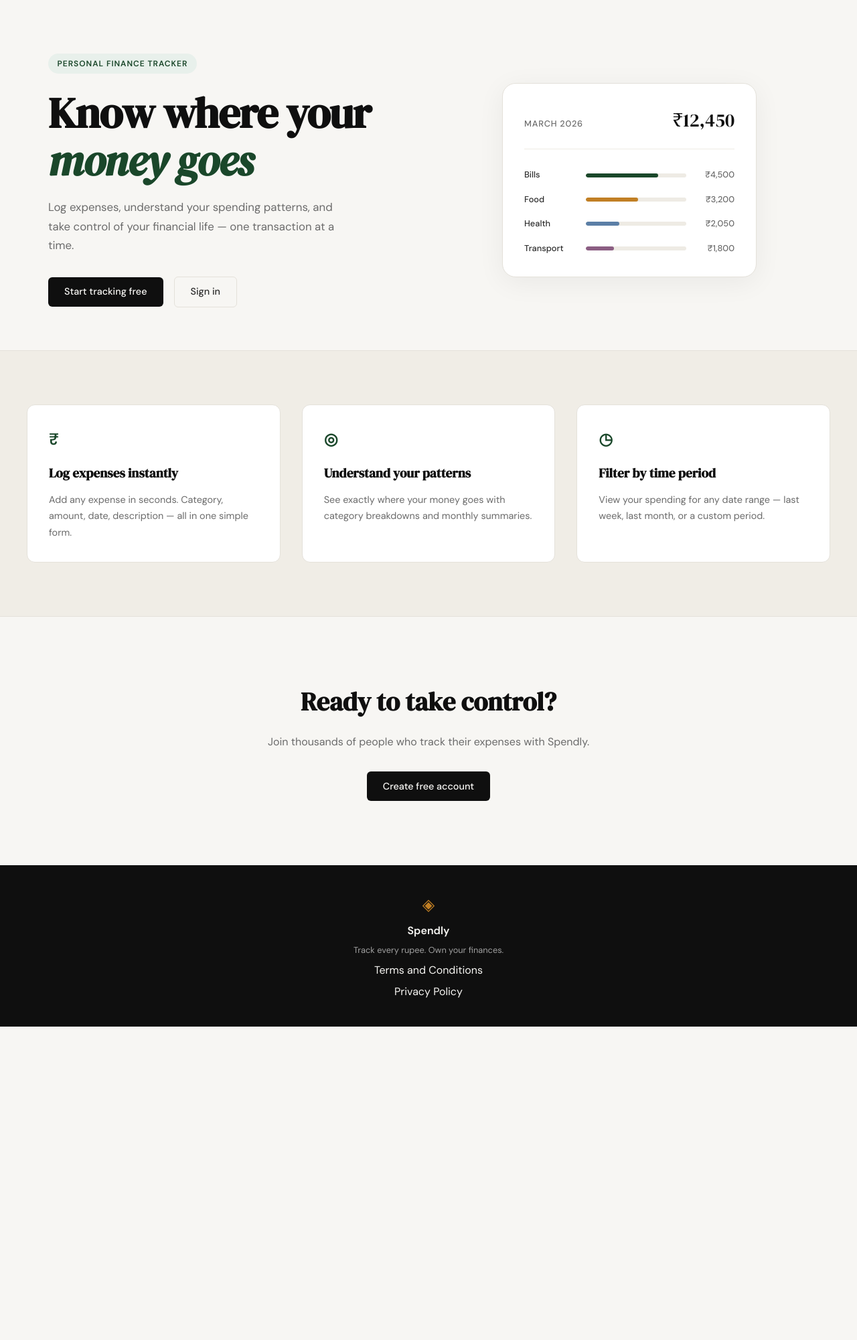
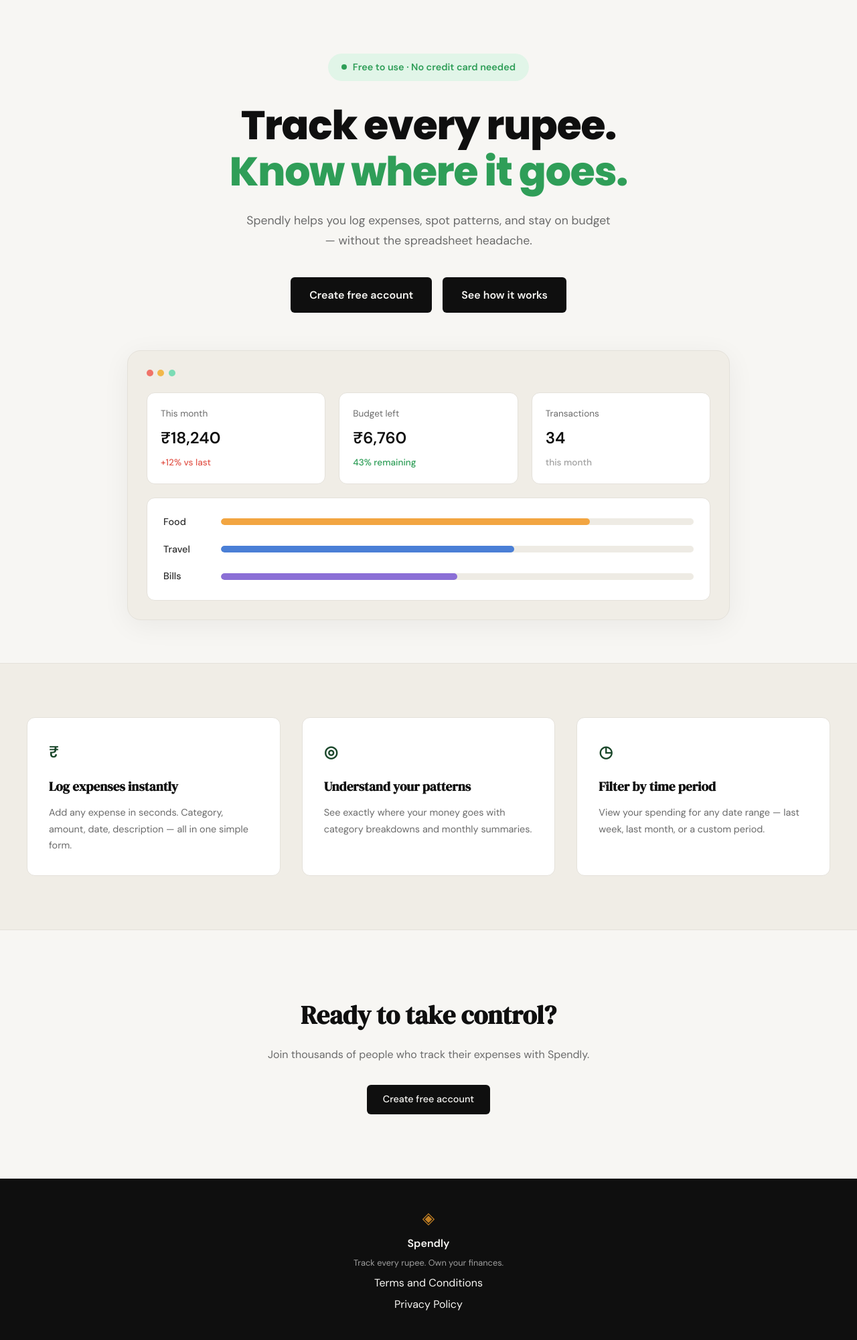
Before and after one commit to ram2085-dot/spendly, a Flask app: page / in a window 1280 px wide. Shown: the part 61-2062 px from the top of the page at 67% size. Before the commit the page ends 1594 px from the top, so only its background shows below. Run offline with Flask 3, Linux system fonts and the light colour scheme.

Commit message:
landing: redesign hero section to match mockup

```diff
--- a/expense-tracker/static/css/style.css
+++ b/expense-tracker/static/css/style.css
@@ -18,6 +18,10 @@
     --danger-light: #fdecea;
     --border: #e4e1da;
     --border-soft: #eeebe4;
+
+    --hero-green: #2f9e58;
+    --hero-green-bg: #e1f5e8;
+    --hero-red: #e2574c;
 
     --font-display: 'DM Serif Display', Georgia, serif;
     --font-body: 'DM Sans', system-ui, sans-serif;
@@ -125,114 +129,185 @@ a { color: inherit; text-decoration: none; }
 
 .hero {
     padding: 5rem 2rem 4rem;
-    display: grid;
-    grid-template-columns: 1fr 1fr;
-    gap: 4rem;
-    align-items: center;
     max-width: var(--max-width);
     margin: 0 auto;
 }
 
+.hero-inner {
+    display: flex;
+    flex-direction: column;
+    align-items: center;
+    text-align: center;
+}
+
 .hero-badge {
-    display: inline-block;
-    background: var(--accent-light);
-    color: var(--accent);
-    font-size: 0.75rem;
+    display: inline-flex;
+    align-items: center;
+    gap: 0.55rem;
+    background: var(--hero-green-bg);
+    color: var(--hero-green);
+    font-size: 0.9rem;
     font-weight: 600;
-    letter-spacing: 0.08em;
-    text-transform: uppercase;
-    padding: 0.35rem 0.85rem;
+    padding: 0.55rem 1.25rem;
     border-radius: 999px;
+    margin-bottom: 2rem;
+}
+
+.hero-badge-dot {
+    width: 8px;
+    height: 8px;
+    border-radius: 50%;
+    background: var(--hero-green);
+    flex-shrink: 0;
+}
+
+.hero-title {
+    font-family: 'Poppins', var(--font-body), sans-serif;
+    font-weight: 800;
+    font-size: clamp(2.5rem, 5.5vw, 3.75rem);
+    line-height: 1.15;
+    letter-spacing: -0.02em;
+    color: var(--ink);
     margin-bottom: 1.5rem;
 }
 
-.hero-title {
-    font-family: var(--font-display);
-    font-size: clamp(2.5rem, 5vw, 4rem);
-    line-height: 1.1;
-    letter-spacing: -0.02em;
-    color: var(--ink);
-    margin-bottom: 1.25rem;
-}
-
-.hero-title em {
-    font-style: italic;
-    color: var(--accent);
+.hero-title-accent {
+    display: inline-block;
+    color: var(--hero-green);
 }
 
 .hero-subtitle {
-    font-size: 1.05rem;
+    font-size: 1.1rem;
     color: var(--ink-muted);
     line-height: 1.7;
-    max-width: 460px;
-    margin-bottom: 2rem;
+    max-width: 560px;
+    margin-bottom: 2.5rem;
 }
 
 .hero-actions {
     display: flex;
     gap: 1rem;
     align-items: center;
+    margin-bottom: 3.5rem;
 }
+
+.hero-btn {
+    display: inline-block;
+    background: var(--ink);
+    color: var(--paper);
+    padding: 0.85rem 1.75rem;
+    border-radius: var(--radius-sm);
+    font-family: var(--font-body);
+    font-size: 1rem;
+    font-weight: 600;
+    cursor: pointer;
+    border: none;
+    transition: background 0.2s;
+    text-decoration: none;
+}
+
+.hero-btn:hover { background: var(--accent); }
 
 /* ------------------------------------------------------------------ */
 /* Mock card (hero visual)                                             */
 /* ------------------------------------------------------------------ */
 
-.hero-visual {
-    display: flex;
-    justify-content: center;
+.hero-mock {
+    width: 100%;
 }
 
-.mock-card {
-    background: var(--paper-card);
+.mock-window {
+    background: var(--paper-warm);
     border: 1px solid var(--border);
     border-radius: var(--radius-lg);
-    padding: 2rem;
+    padding: 1.75rem;
     width: 100%;
-    max-width: 380px;
+    max-width: 900px;
+    margin: 0 auto;
     box-shadow: 0 8px 40px rgba(0,0,0,0.06);
 }
 
-.mock-card-header {
+.mock-dots {
     display: flex;
-    justify-content: space-between;
-    align-items: baseline;
-    margin-bottom: 1.75rem;
-    padding-bottom: 1.25rem;
-    border-bottom: 1px solid var(--border-soft);
+    gap: 0.4rem;
+    margin-bottom: 1.5rem;
 }
 
-.mock-label {
-    font-size: 0.8rem;
-    font-weight: 500;
-    color: var(--ink-muted);
-    text-transform: uppercase;
-    letter-spacing: 0.06em;
+.mock-dot {
+    width: 10px;
+    height: 10px;
+    border-radius: 50%;
 }
 
-.mock-total {
-    font-family: var(--font-display);
-    font-size: 1.75rem;
+.mock-dot-red { background: #f07369; }
+.mock-dot-yellow { background: #f2b84b; }
+.mock-dot-green { background: #7bdcb5; }
+
+.mock-stats {
+    display: grid;
+    grid-template-columns: repeat(3, 1fr);
+    gap: 1.25rem;
+    margin-bottom: 1.25rem;
+}
+
+.mock-stat {
+    background: var(--paper-card);
+    border: 1px solid var(--border);
+    border-radius: var(--radius-md);
+    padding: 1.25rem;
+    text-align: left;
+    display: flex;
+    flex-direction: column;
+    gap: 0.4rem;
+}
+
+.mock-stat-label {
+    font-size: 0.85rem;
+    color: var(--ink-muted);
+}
+
+.mock-stat-value {
+    font-family: var(--font-body);
+    font-weight: 700;
+    font-size: 1.5rem;
     color: var(--ink);
 }
 
-.mock-bars { display: flex; flex-direction: column; gap: 1rem; }
+.mock-stat-delta {
+    font-size: 0.85rem;
+    font-weight: 500;
+}
+
+.mock-stat-delta-up { color: var(--hero-red); }
+.mock-stat-delta-down { color: var(--hero-green); }
+.mock-stat-delta-neutral { color: var(--ink-faint); }
+
+.mock-bars {
+    background: var(--paper-card);
+    border: 1px solid var(--border);
+    border-radius: var(--radius-md);
+    padding: 1.5rem;
+    display: flex;
+    flex-direction: column;
+    gap: 1.1rem;
+}
 
 .mock-bar-row {
     display: grid;
-    grid-template-columns: 80px 1fr 60px;
+    grid-template-columns: 70px 1fr;
     align-items: center;
-    gap: 0.75rem;
+    gap: 1rem;
+    text-align: left;
 }
 
-.mock-cat {
-    font-size: 0.8rem;
+.mock-bar-label {
+    font-size: 0.9rem;
     font-weight: 500;
     color: var(--ink-soft);
 }
 
 .mock-bar-track {
-    height: 6px;
+    height: 10px;
     background: var(--border-soft);
     border-radius: 999px;
     overflow: hidden;
@@ -240,21 +315,13 @@ a { color: inherit; text-decoration: none; }
 
 .mock-bar {
     height: 100%;
-    background: var(--accent);
     border-radius: 999px;
     transition: width 0.6s ease;
 }
 
-.mock-bar-2 { background: var(--accent-2); }
-.mock-bar-3 { background: #5b7fa6; }
-.mock-bar-4 { background: #8b5e83; }
-
-.mock-amt {
-    font-size: 0.8rem;
-    font-weight: 500;
-    color: var(--ink-muted);
-    text-align: right;
-}
+.mock-bar-food { background: #f2a541; }
+.mock-bar-travel { background: #4a7fd6; }
+.mock-bar-bills { background: #8b6fd6; }
 
 /* ------------------------------------------------------------------ */
 /* Buttons                                                             */
@@ -551,14 +618,9 @@ a { color: inherit; text-decoration: none; }
 /* ------------------------------------------------------------------ */
 
 @media (max-width: 900px) {
-    .hero {
-        grid-template-columns: 1fr;
-        text-align: center;
-    }
-
     .hero-subtitle { max-width: 100%; }
     .hero-actions { justify-content: center; }
-    .hero-visual { display: none; }
+    .mock-stats { grid-template-columns: 1fr; }
 
     .features-inner { grid-template-columns: 1fr; }
 }
--- a/expense-tracker/templates/landing.html
+++ b/expense-tracker/templates/landing.html
@@ -1,60 +1,75 @@
 {% extends "base.html" %}
 
 {% block title %}Spendly — Track Every Rupee{% endblock %}
+
+{% block head %}
+<link href="https://fonts.googleapis.com/css2?family=Poppins:wght@600;700;800&display=swap" rel="stylesheet">
+{% endblock %}
 
 {% block content %}
 
 <section class="hero">
     <div class="hero-inner">
-        <div class="hero-badge">Personal Finance Tracker</div>
+        <div class="hero-badge">
+            <span class="hero-badge-dot"></span>
+            Free to use · No credit card needed
+        </div>
         <h1 class="hero-title">
-            Know where your<br>
-            <em>money goes</em>
+            Track every rupee.<br>
+            <span class="hero-title-accent">Know where it goes.</span>
         </h1>
         <p class="hero-subtitle">
-            Log expenses, understand your spending patterns,
-            and take control of your financial life —
-            one transaction at a time.
+            Spendly helps you log expenses, spot patterns, and stay
+            on budget — without the spreadsheet headache.
         </p>
         <div class="hero-actions">
-            <a href="{{ url_for('register') }}" class="btn-primary">Start tracking free</a>
-            <a href="{{ url_for('login') }}" class="btn-ghost">Sign in</a>
+            <a href="{{ url_for('register') }}" class="hero-btn">Create free account</a>
+            <a href="#" class="hero-btn">See how it works</a>
         </div>
+
+        <div class="hero-mock">
+            <div class="mock-window">
+                <div class="mock-dots">
+                    <span class="mock-dot mock-dot-red"></span>
+                    <span class="mock-dot mock-dot-yellow"></span>
+                    <span class="mock-dot mock-dot-green"></span>
                 </div>
-    <div class="hero-visual">
-        <div class="mock-card">
-            <div class="mock-card-header">
-                <span class="mock-label">March 2026</span>
-                <span class="mock-total">₹12,450</span>
+                <div class="mock-stats">
+                    <div class="mock-stat">
+                        <span class="mock-stat-label">This month</span>
+                        <span class="mock-stat-value">₹18,240</span>
+                        <span class="mock-stat-delta mock-stat-delta-up">+12% vs last</span>
+                    </div>
+                    <div class="mock-stat">
+                        <span class="mock-stat-label">Budget left</span>
+                        <span class="mock-stat-value">₹6,760</span>
+                        <span class="mock-stat-delta mock-stat-delta-down">43% remaining</span>
+                    </div>
+                    <div class="mock-stat">
+                        <span class="mock-stat-label">Transactions</span>
+                        <span class="mock-stat-value">34</span>
+                        <span class="mock-stat-delta mock-stat-delta-neutral">this month</span>
+                    </div>
                 </div>
                 <div class="mock-bars">
                     <div class="mock-bar-row">
-                    <span class="mock-cat">Bills</span>
+                        <span class="mock-bar-label">Food</span>
                         <div class="mock-bar-track">
-                        <div class="mock-bar" style="width: 72%"></div>
+                            <div class="mock-bar mock-bar-food" style="width: 78%"></div>
                         </div>
-                    <span class="mock-amt">₹4,500</span>
                     </div>
                     <div class="mock-bar-row">
-                    <span class="mock-cat">Food</span>
+                        <span class="mock-bar-label">Travel</span>
                         <div class="mock-bar-track">
-                        <div class="mock-bar mock-bar-2" style="width: 52%"></div>
+                            <div class="mock-bar mock-bar-travel" style="width: 62%"></div>
                         </div>
-                    <span class="mock-amt">₹3,200</span>
                     </div>
                     <div class="mock-bar-row">
-                    <span class="mock-cat">Health</span>
+                        <span class="mock-bar-label">Bills</span>
                         <div class="mock-bar-track">
-                        <div class="mock-bar mock-bar-3" style="width: 33%"></div>
+                            <div class="mock-bar mock-bar-bills" style="width: 50%"></div>
                         </div>
-                    <span class="mock-amt">₹2,050</span>
                     </div>
-                <div class="mock-bar-row">
-                    <span class="mock-cat">Transport</span>
-                    <div class="mock-bar-track">
-                        <div class="mock-bar mock-bar-4" style="width: 28%"></div>
-                    </div>
-                    <span class="mock-amt">₹1,800</span>
                 </div>
             </div>
         </div>
```
Lines whose indentation alone changed are shown as unchanged.
